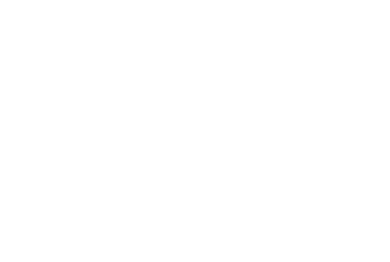
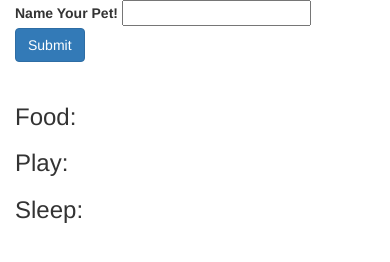
Before and after one commit to Sara-Hamilton/tamagotchi-js, a website built with webpack: page src/index.html in a window 390 px wide. Built offline with nearby package versions, Linux system fonts and the light colour scheme.

Commit message:
add index.html and main.js

```diff
--- a/src/index.html
+++ b/src/index.html
@@ -7,6 +7,33 @@
     <title>Tamagotchi</title>
   </head>
   <body>
+    <div class="container">
+      <form id="name-form">
+        <label for="name">Name Your Pet!</label>
+        <input type="text" id="name">
+        <button type="submit" class="btn btn-primary">Submit</button>
+      </form>
 
+      <div class="game">
+        <div class="row">
+          <div class="col-md-4">
+          </div>
+          <div class="col-md-4">
+            <h3 id="pet-name"></h3>
+          </div>
+        </div>
+        <div class="row">
+          <div class="col-md-4">
+            <h3>Food: <span id="food"></span></h3>
+          </div>
+          <div class="col-md-4">
+            <h3>Play: <span id="play"></span></h3>
+          </div>
+          <div class="col-md-4">
+            <h3>Sleep: <span id="sleep"></span></h3>
+          </div>
+        </div>
+      </div>
+    </div>
   </body>
 </html>
--- a/src/js/tamagotchi.js
+++ b/src/js/tamagotchi.js
@@ -42,7 +42,7 @@ export class Tamagotchi {
   }
 
   feedMeal() {
-      this.food += 10;
+    this.food += 10;
   }
 
   feedSnack() {
--- a/src/main.js
+++ b/src/main.js
@@ -0,0 +1,16 @@
+import { Tamagotchi } from './js/tamagotchi.js';
+import './styles.css';
+
+$(document).ready(function() {
+  $('#name-form').submit(function(event) {
+    event.preventDefault();
+    const name = $('#name').val
+
+    let tamagotchi = new Tamagotchi(name);
+
+    $("#food").text(tamagotchi.food);
+    $("#play").text(tamagotchi.play);
+    $("#sleep").text(tamagotchi.sleep);
+
+  });
+});
```
